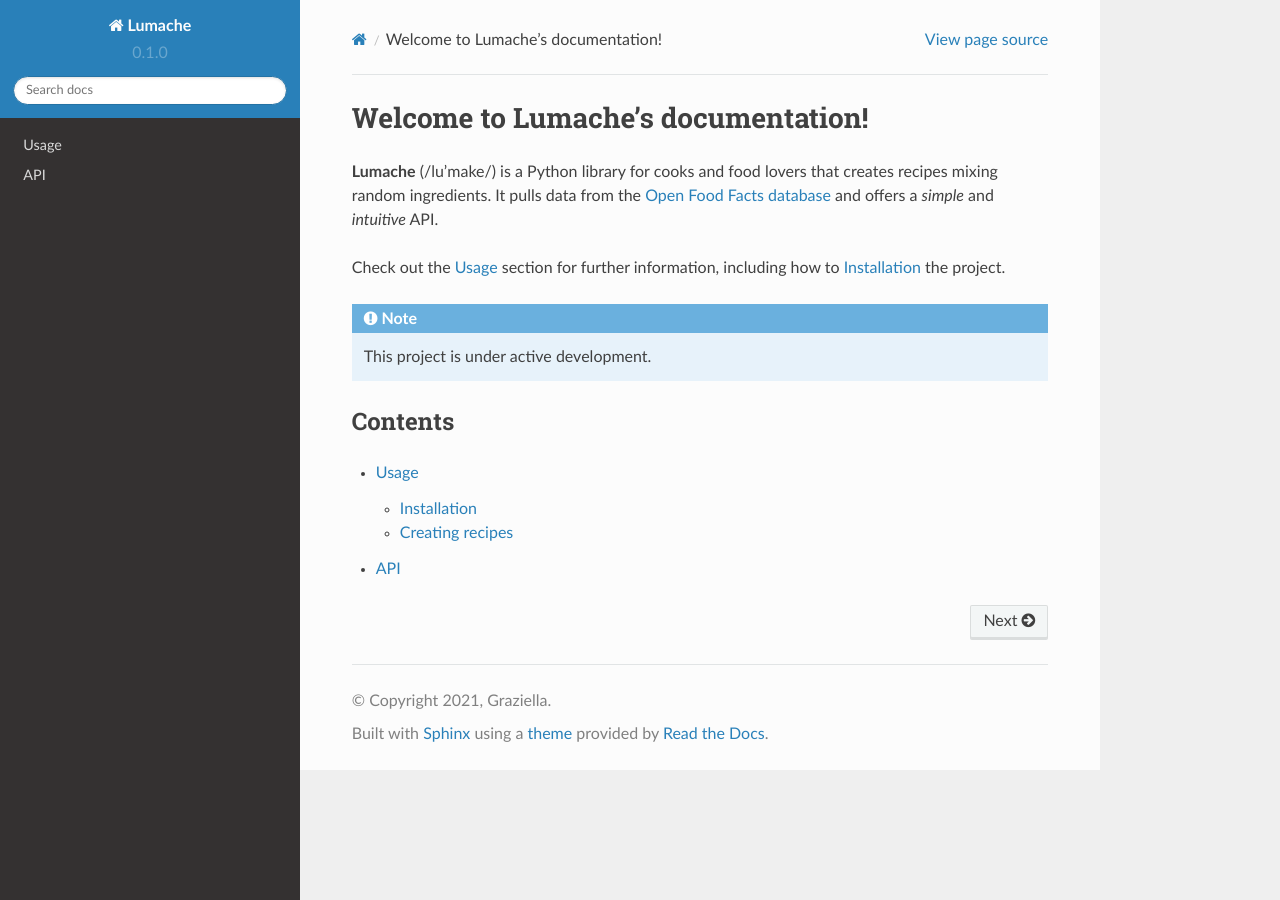
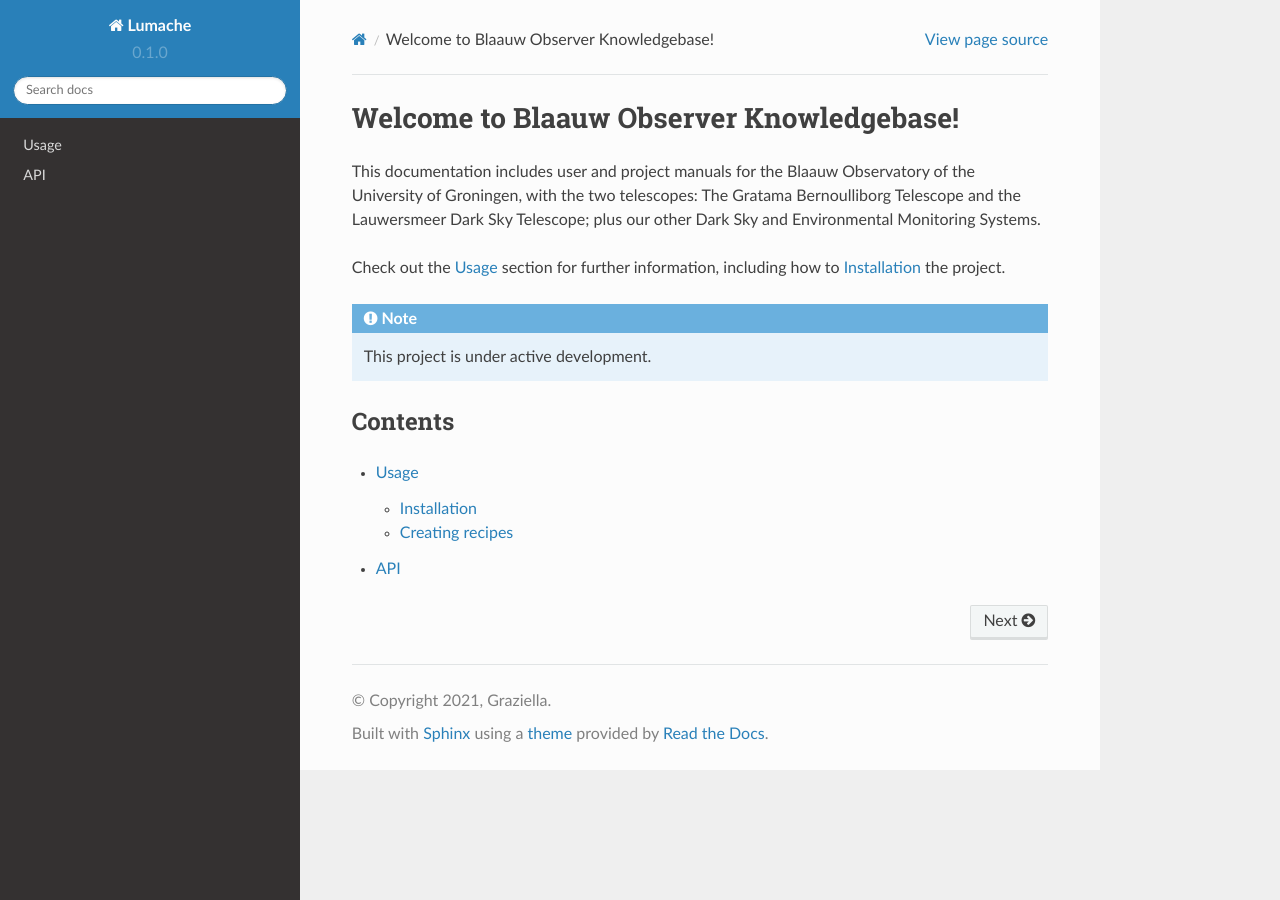
Before and after one commit to harshdmdm/knowledgebase, a Sphinx documentation site: the page built from docs/source/index.rst, in a window 1280 px wide. Built offline with Sphinx 7.4.7 and the Read the Docs theme 2.0.0, drawn with Linux system fonts in a browser that asks for light colours.

Commit message:
Update index.rst

```diff
--- a/docs/source/index.rst
+++ b/docs/source/index.rst
@@ -1,10 +1,7 @@
-Welcome to Lumache's documentation!
+Welcome to Blaauw Observer Knowledgebase!
 ===================================
 
-**Lumache** (/lu'make/) is a Python library for cooks and food lovers
-that creates recipes mixing random ingredients.
-It pulls data from the `Open Food Facts database <https://world.openfoodfacts.org/>`_
-and offers a *simple* and *intuitive* API.
+This documentation includes user and project manuals for the Blaauw Observatory of the University of Groningen, with the two telescopes: The Gratama Bernoulliborg Telescope and the Lauwersmeer Dark Sky Telescope; plus our other Dark Sky and Environmental Monitoring Systems.
 
 Check out the :doc:`usage` section for further information, including
 how to :ref:`installation` the project.
```
